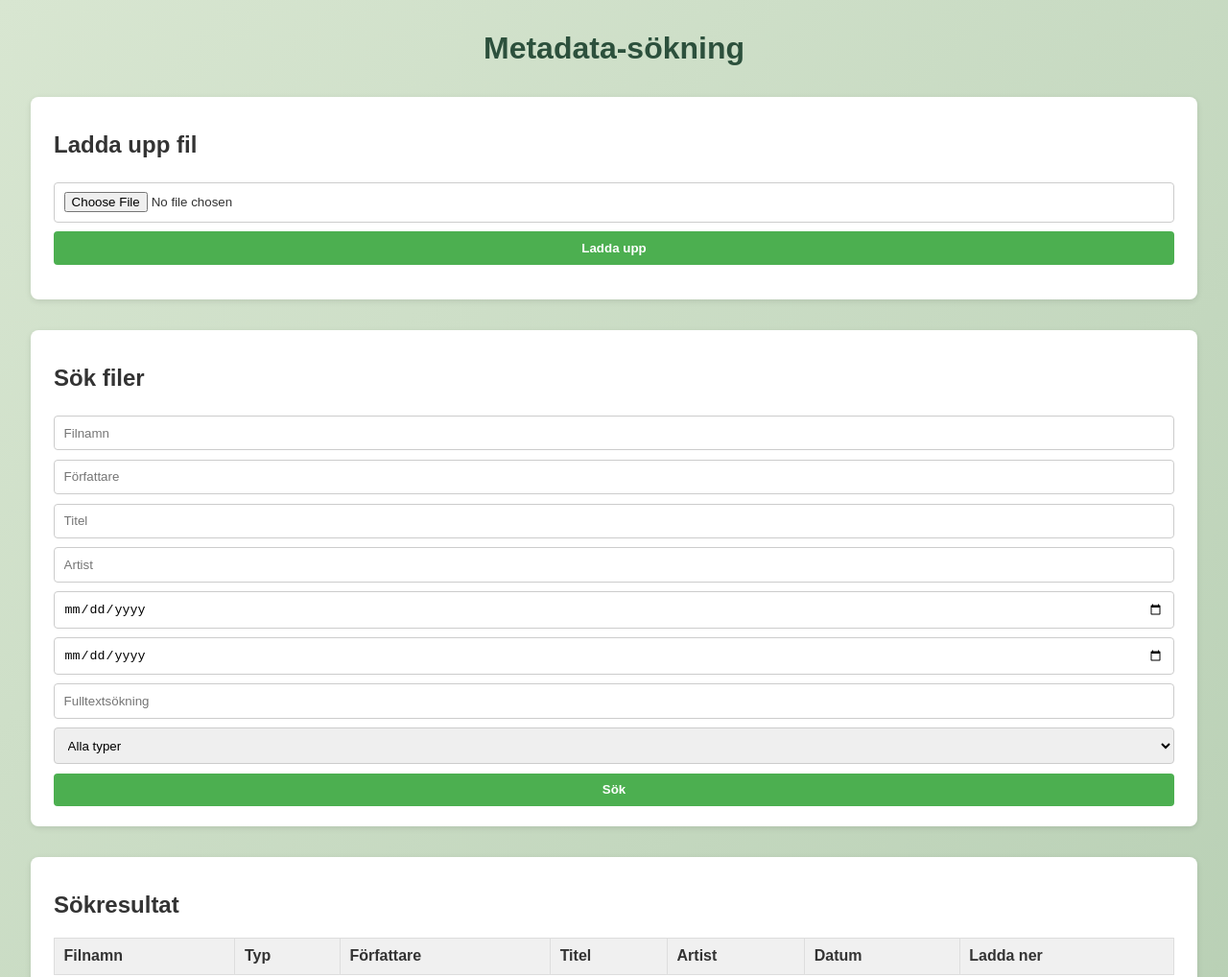
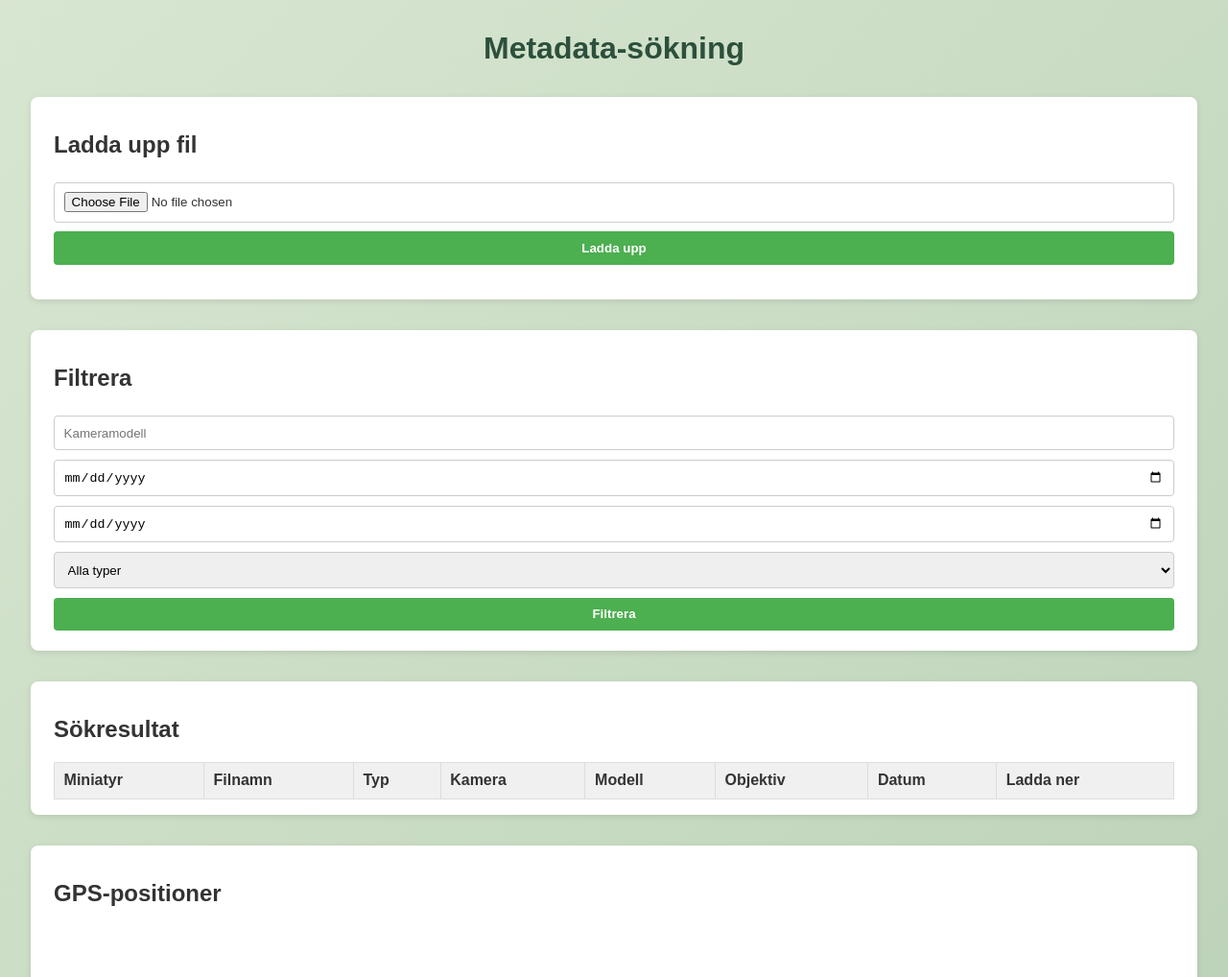
Before and after one commit to hannasjogren/metadata, a website: page frontend/index.html in a window 1280 px wide. Shown: the top 1018 px of the page at 96% size. Drawn offline with nearby package versions, Linux system fonts and the light colour scheme; no server answers.

Commit message:
Update index.html

```diff
--- a/frontend/index.html
+++ b/frontend/index.html
@@ -4,11 +4,11 @@
   <meta charset="UTF-8">
   <title>Metadata-sökning</title>
   <link rel="stylesheet" href="styles.css">
+  <link rel="stylesheet" href="https://unpkg.com/leaflet/dist/leaflet.css" />
 </head>
 <body>
   <h1 class="main-title">Metadata-sökning</h1>
 
-  <!-- Filuppladdning -->
   <section class="card">
     <h2>Ladda upp fil</h2>
     <form id="uploadForm" enctype="multipart/form-data">
@@ -18,39 +18,33 @@
     <p id="uploadResult"></p>
   </section>
 
-  <!-- Sökformulär -->
   <section class="card">
-    <h2>Sök filer</h2>
-    <form id="searchForm">
-      <input type="text" name="filename" placeholder="Filnamn">
-      <input type="text" name="author" placeholder="Författare">
-      <input type="text" name="title" placeholder="Titel">
-      <input type="text" name="artist" placeholder="Artist">
-      <input type="date" name="date_gt" placeholder="Efter datum">
-      <input type="date" name="date_lt" placeholder="Före datum">
-      <input type="text" name="q" placeholder="Fulltextsökning">
-      <select name="fileType">
+    <h2>Filtrera</h2>
+    <form id="filterForm">
+      <input type="text" name="model" placeholder="Kameramodell">
+      <input type="date" name="date_gt">
+      <input type="date" name="date_lt">
+      <select name="filetype">
         <option value="">Alla typer</option>
         <option value="image">Bild</option>
         <option value="pdf">PDF</option>
         <option value="audio">Ljud</option>
-        <option value="application/vnd">Office</option>
       </select>
-      <button type="submit" class="btn">Sök</button>
+      <button type="submit" class="btn">Filtrera</button>
     </form>
   </section>
 
-  <!-- Resultattabell -->
   <section class="card">
     <h2>Sökresultat</h2>
     <table id="results">
       <thead>
         <tr>
+          <th>Miniatyr</th>
           <th>Filnamn</th>
           <th>Typ</th>
-          <th>Författare</th>
-          <th>Titel</th>
-          <th>Artist</th>
+          <th>Kamera</th>
+          <th>Modell</th>
+          <th>Objektiv</th>
           <th>Datum</th>
           <th>Ladda ner</th>
         </tr>
@@ -59,7 +53,12 @@
     </table>
   </section>
 
-<script src="src/main.js"></script>
+  <section class="card">
+    <h2>GPS-positioner</h2>
+    <div id="map" style="height: 400px;"></div>
+  </section>
+
+  <script src="https://unpkg.com/leaflet/dist/leaflet.js"></script>
+  <script src="src/main.js"></script>
 </body>
-
 </html>
```
